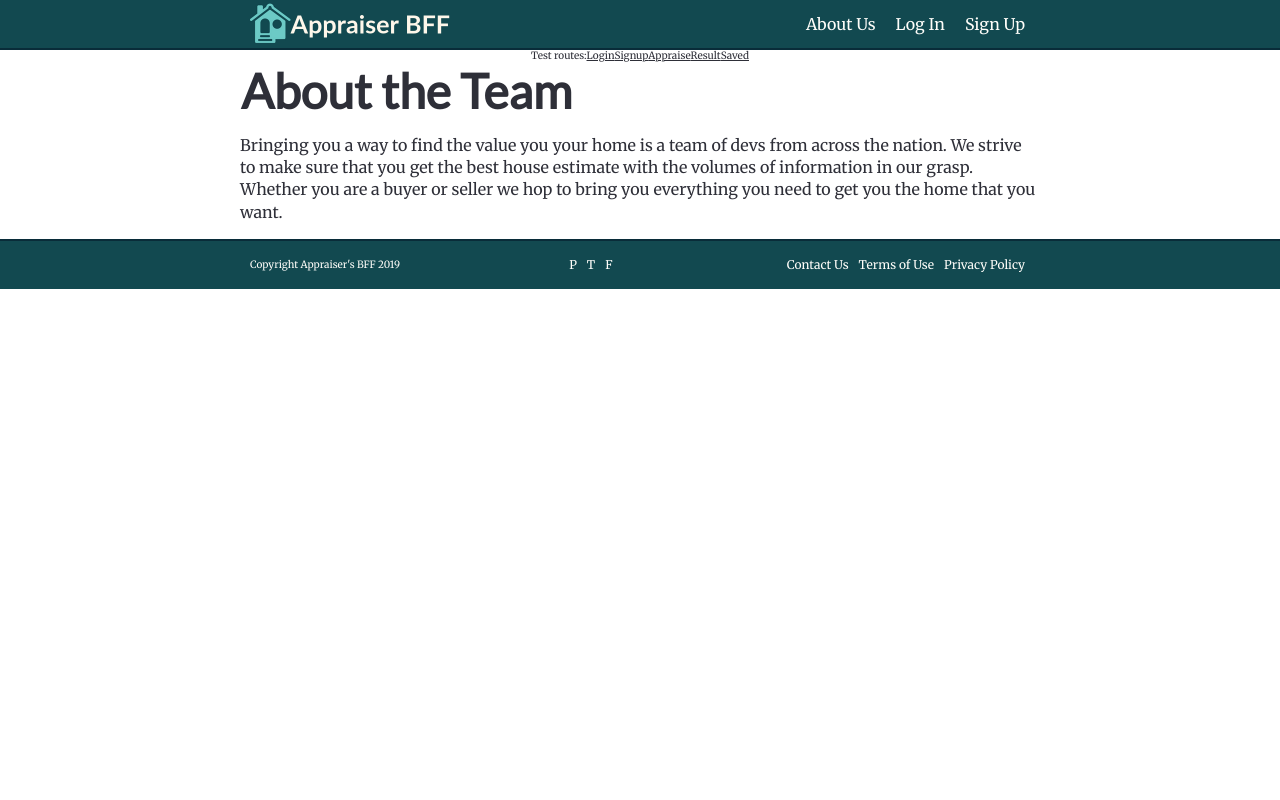
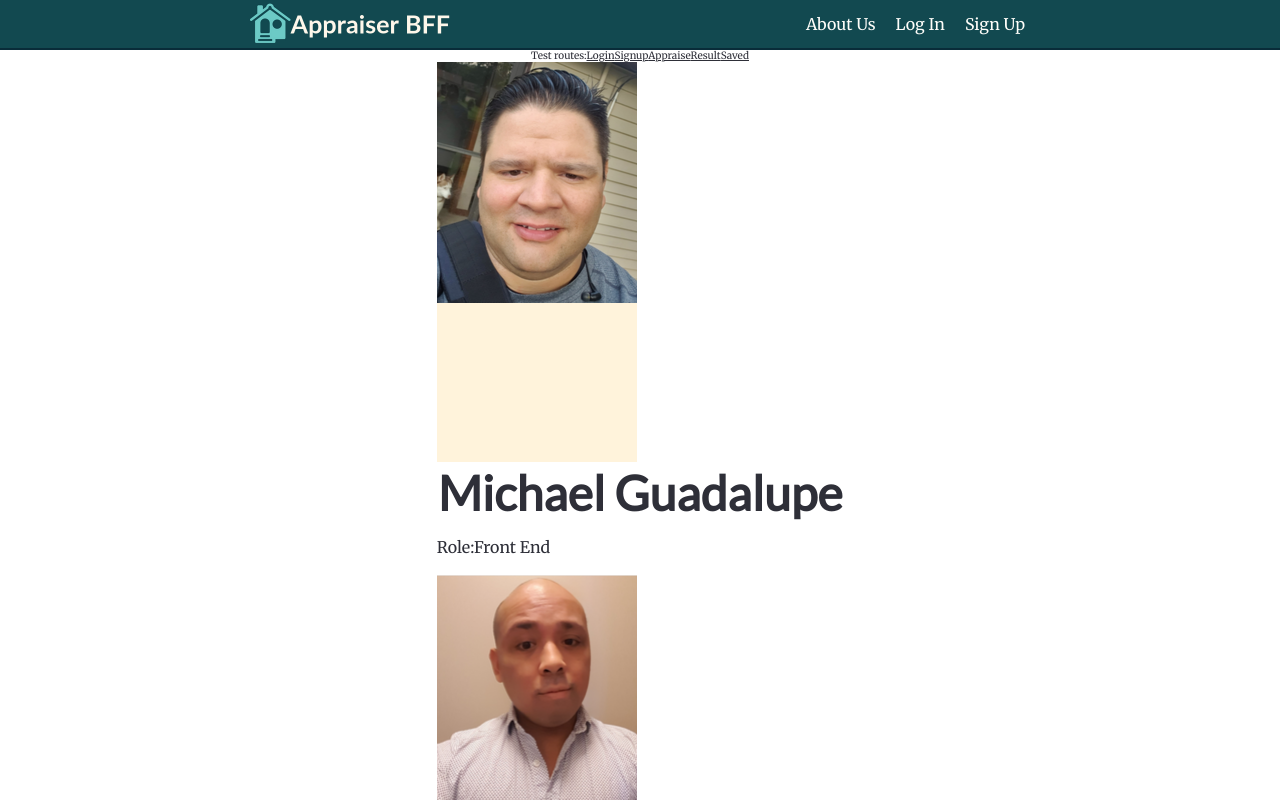
Before and after one commit to bw-appraisers-bff/front-end, a React (Create React App) app in the folder appraisers-bff/: page /aboutus in a window 1280 px wide. Shown: the top 800 px of the page. Built offline with nearby package versions, Linux system fonts and the light colour scheme.

Commit message:
About page scaffolded, just needs styling

```diff
--- /dev/null
+++ b/appraisers-bff/src/components/AboutCard.jsx
@@ -0,0 +1,18 @@
+import React from "react";
+
+const AboutCard = props => {
+    return(
+        <div className="about-card">
+
+            {console.log("this in in return", props.title.github)}
+            <img src= {props.title.image} alt={props.title.name} className="bio-pic"/>
+            <h1 className="about-name">{props.title.name}</h1>
+            <p className="about-role">Role:{props.title.role}</p>
+            <a href={props.title.github}></a>
+        </div>
+
+
+    )
+}
+
+export default AboutCard;
--- a/appraisers-bff/src/components/AboutUs.jsx
+++ b/appraisers-bff/src/components/AboutUs.jsx
@@ -1,36 +1,36 @@
 import React from 'react';
+import AboutCard from "./AboutCard";
 
 
 const AboutUs = ( ) => {
+    const teamData = [
+        {image: "../../../images/teamPics/MichaelFinal.png", name: "Michael Guadalupe", role: "Front End", github: "https://github.com/MichaelHMods" },
+        {image: "../../../images/teamPics/KevinFinal.png", name: "Kevin Afable", role: "Frontend", github: "https://github.com/Vyraal1" },
+        {image: "../../../images/teamPics/LouisFinal.png", name: "Louis Galinas", role: "Frontend", github: "https://github.com/gelinas" },
+        {image: "../../../images/teamPics/BriannaFinal.png", name: "Brianna Keune", role: "Frontend", github: "https://github.com/briannakeune"},
+        {image: "../../../images/teamPics/ArvinFinal.png", name: "Arvin Agas", role: "Backend", github: "https://github.com/arvagas" },
+        {image: "../../../images/teamPics/SeanFinal.png", name: "Sean Doyle", role: "Backend/TL", github: "https://github.com/sdoylelambda" },
+        {image: "../../../images/teamPics/JaydenFinal.png", name: "Jayden Kim", role: 'Data Engineer', github: "https://github.com/" },
+        {image: "../../../images/teamPics/MatthewFinal.png", name: "Matthew Mauney", role: 'Data Engineer', github: "https://github.com/mauney "},
+        {image: "../../../images/teamPics/TaylorFinal.png", name: 'Taylor Bickell', role: 'Machine Learning', github: "https://github.com/tcbic" },
+        {image: "../../../images/teamPics/MarvinFinal.png", name: 'Marvin Davila', role: 'Machine Learning', github: 'https://github.com/MAL3X-01' },
+
+    ]
+
+   console.log(teamData)
     return (
-        <div className="maincontainer">
-            <div className="aboutUs">
-                <div className="description-container">
-                    <h1>About the Team</h1>
-                    <p className="about-description">
-                    Bringing you a way to find the value you your home is a team of devs from across the nation. We strive to make sure that you get the best house estimate with the volumes of information in our grasp. Whether you are a buyer or seller we hop to bring you everything you need to get you the home that you want.
-                    </p>
-                </div>
-            </div>
-            {/* <div className="photo-container">
-                <div className="bioCard">
-                    <div className="bioImage">
-                    <img src="../../../images/teamPics/MichaelFinal.png" alt="Michael Guadalupe"/>
-                    </div>
-                    <h3>Michael Guadalupe</h3>
-                    <p>Role: Front End Dev</p>
-                    <a href="https://github.com/MichaelHMods" className="git">MichaelHMods</a>
 
-            </div> */}
+      <div>
+        {teamData.map((title, role) => {
+            return(
+                <AboutCard title={title} index={role}/>
+            )
+        })}
+          <h1>ahsdklf</h1>
+      </div>
 
+    );
 
+};
 
-
-
-            </div>
-
-
-
-    )
-}
 export default AboutUs;
```
